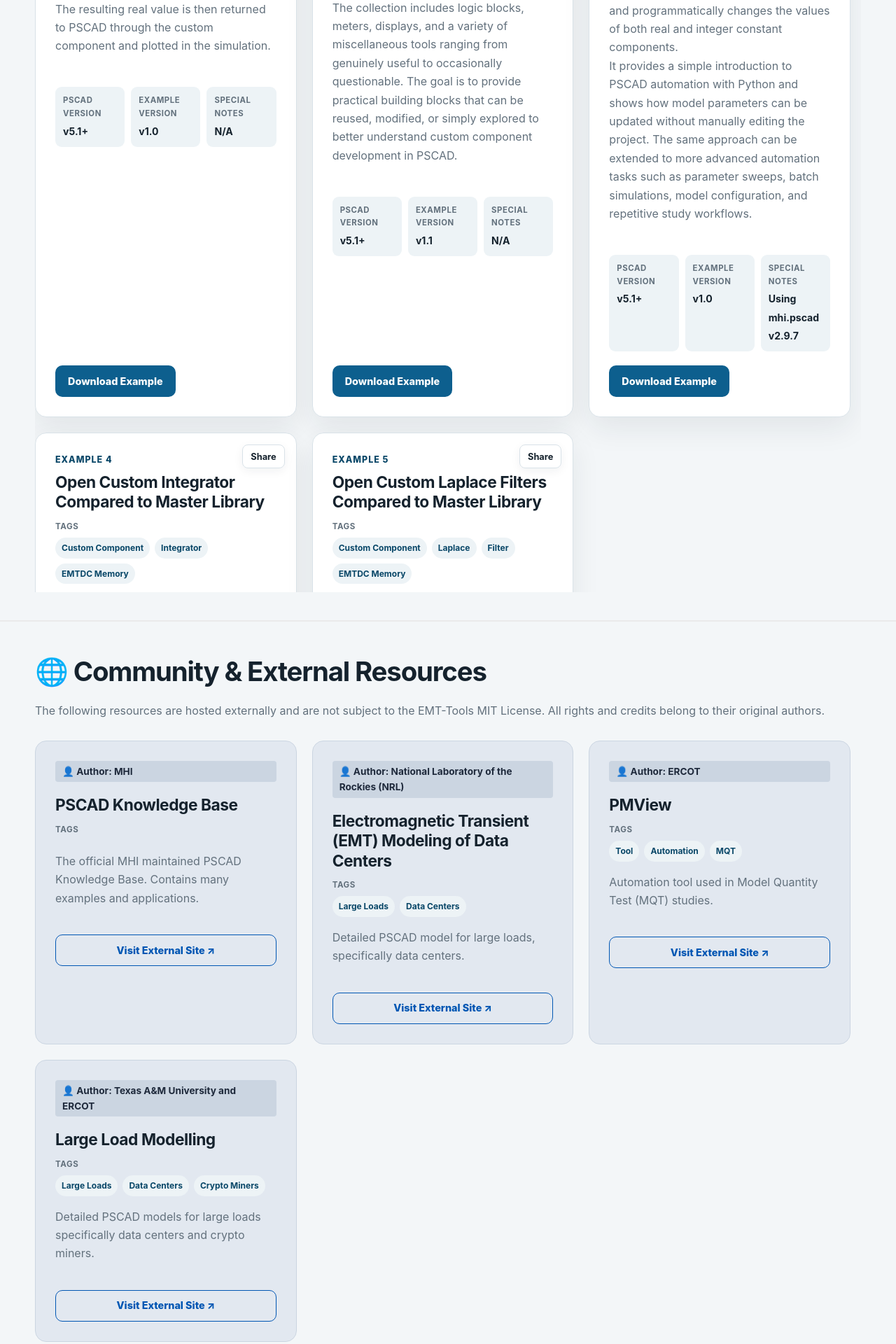
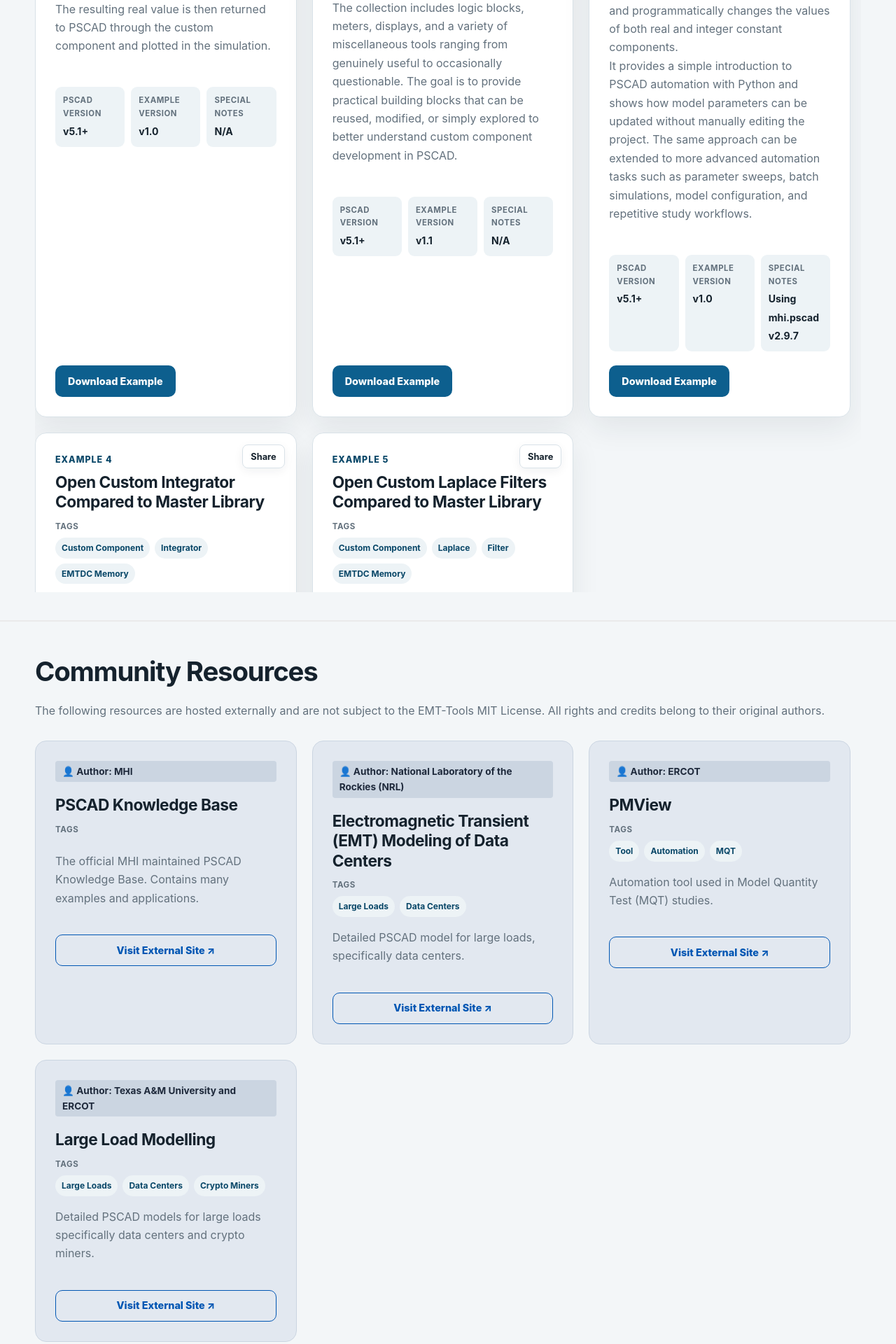
Before and after one commit to EMT-Tools/emt-tools.github.io, a Jekyll site: the page built from index.html, in a window 1280 px wide. Shown: the part 2176-4096 px from the top of the page at 70% size. Built offline with Jekyll 4.4.1, drawn with Linux system fonts in a browser that asks for light colours.

Commit message:
Update index.html

```diff
--- a/index.html
+++ b/index.html
@@ -119,7 +119,7 @@
 <section class="examples external-resources-section" id="external-section" style="border-top: 2px solid #eaeaea; padding-top: 40px; padding-bottom: 40px;">
   <div class="container">
     <div class="section-heading">
-      <h2>🌐 Community & External Resources</h2>
+      <h2> Community Resources</h2>
       <p>The following resources are hosted externally and are not subject to the EMT-Tools MIT License. All rights and credits belong to their original authors.</p>
     </div>
 
```
